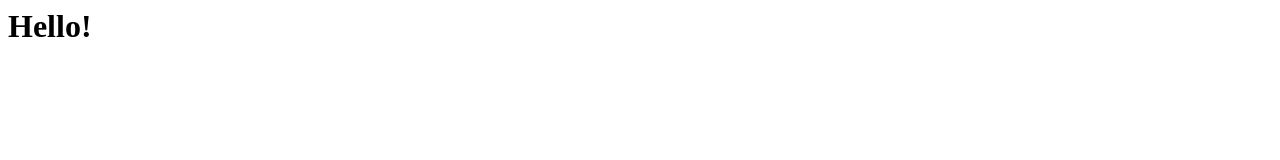
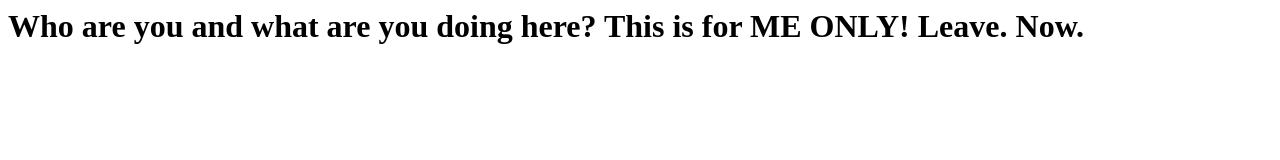
Before and after one commit to CerithKD/Website, a plain HTML site: page index.html in a window 1280 px wide. Drawn offline with Linux system fonts and the light colour scheme.

Commit message:
Update index.html

```diff
--- a/index.html
+++ b/index.html
@@ -1 +1 @@
-<h1>Hello!</h1>
+<h1>Who are you and what are you doing here? This is for ME ONLY! Leave. Now.</h1>
```
